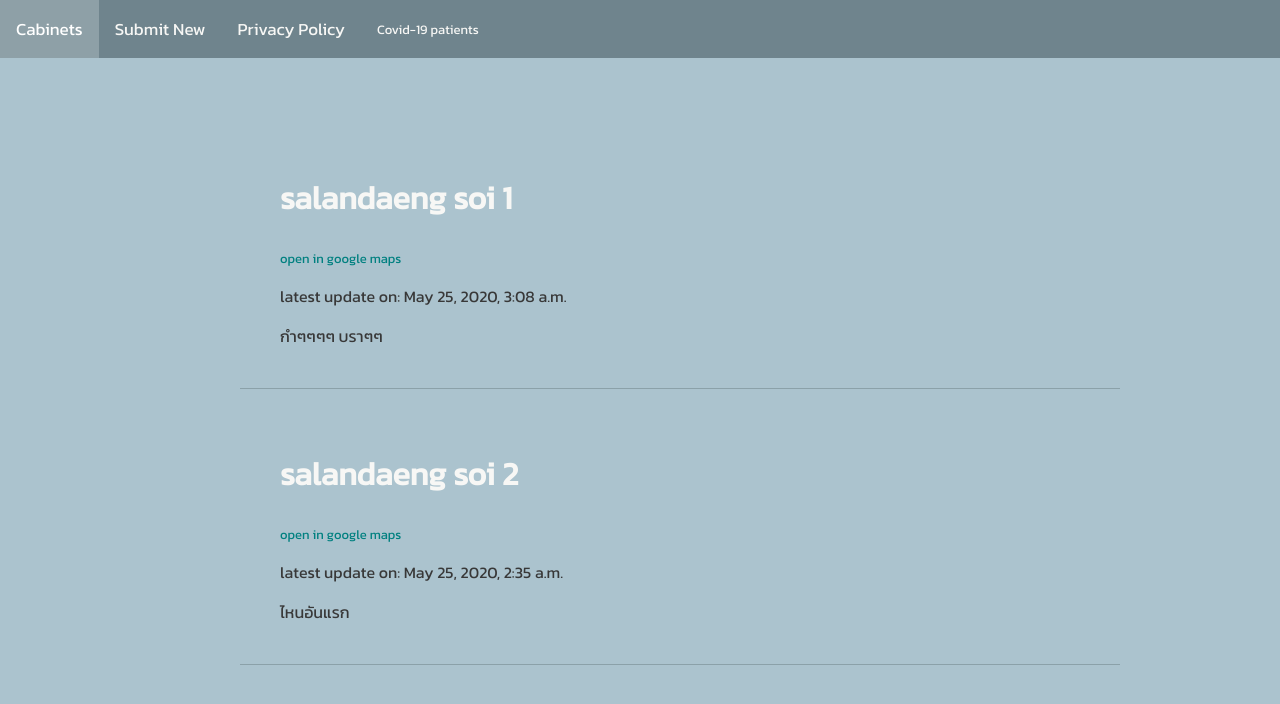
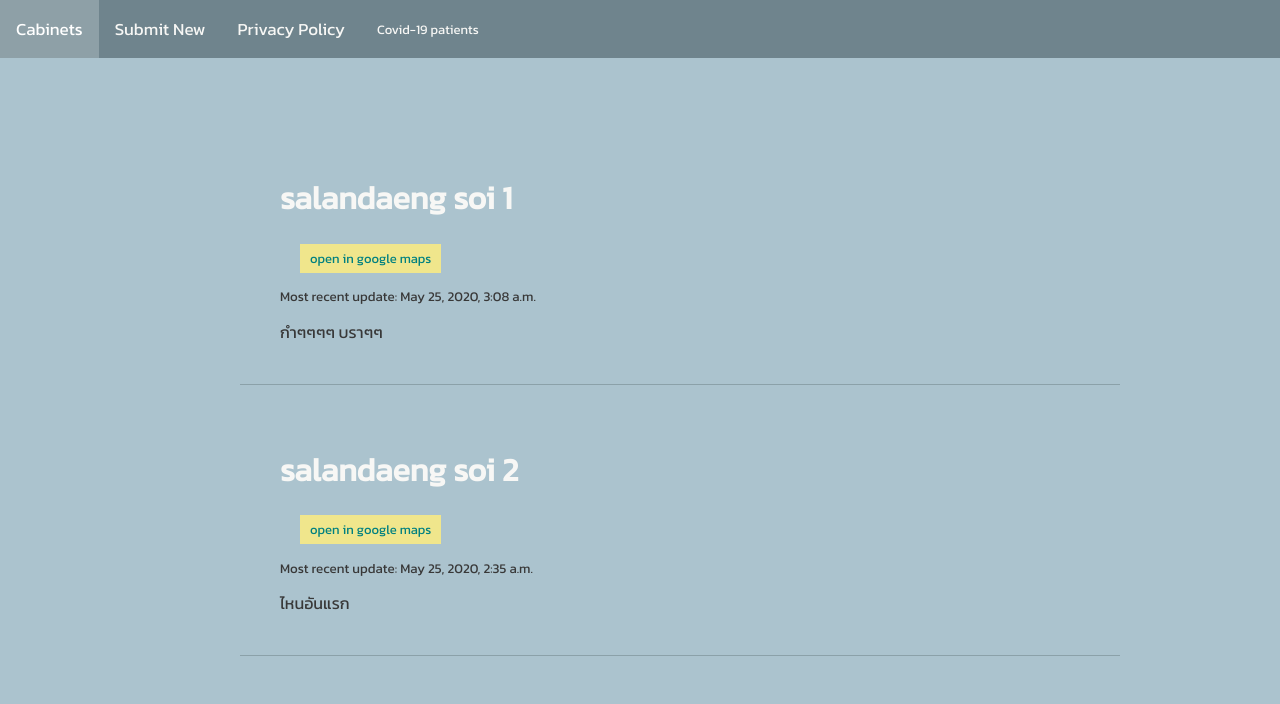
Before and after one commit to oochooo/toopunsuk, a Django app: template cabinets/templates/cabinets/index.html in a window 1280 px wide. Shown: the top 704 px of the page. Run offline with Django 3.2, Linux system fonts and the light colour scheme; data comes from the database, SQL or seed files in the repository; the template is opened without the code that fills it: values that come from a table or form of the project are taken from there, most other values are stand-ins (such as "Sample title", 1, 10 or a date in 2020); some web fonts are replaced.

Commit message:
frontend almost there

```diff
--- a/cabinets/static/cabinets/css/styles.css
+++ b/cabinets/static/cabinets/css/styles.css
@@ -25,15 +25,21 @@ a:visited {
 
 .someText{
     color: teal;
+    margin-left: 15px;
+    background-color: khaki;
+    padding: 5px 10px;
 }
 
 .detailsText {
-    display: grid;
-    grid-auto-flow: row;
+    display: flex;
+    flex-direction: row;
+    align-items: center;
+    justify-content: start;
     color: teal;
     font-size: small;
     grid-gap: 5px;
 }
+
 .list-container {
     display: flex;
     flex-direction: column;
@@ -67,6 +73,7 @@ body {
     font-family: 'Nanum Gothic Coding','Kanit', monospace;
     background-color: #abc3ce;
     color: rgb(56, 56, 56);
+    white-space: nowrap;
   }
 
   .topnav {
--- a/cabinets/static/cabinets/scripts/getLoc.js
+++ b/cabinets/static/cabinets/scripts/getLoc.js
@@ -51,7 +51,7 @@ thisVerySpecificDiv = document.getElementById('loctarget' + jsonLoc[index].cabin
 distance = haversineDistance([jsonLoc[index].data.lat, jsonLoc[index].data.lng], currentLoc);
 thisVerySpecificDiv.dataset.distance = distance;
 var thisVerySpecificLocSpan = document.getElementById('locspan' + jsonLoc[index].cabinet_id);
-thisVerySpecificLocSpan.innerHTML = distance.toFixed(2) + ' km away from you  ';
+thisVerySpecificLocSpan.innerHTML = distance.toFixed(2) + ' km away from you';
 }
 
 var sortedByLoc = categoryItemsArray.sort(sorter)
--- a/cabinets/templates/cabinets/index.html
+++ b/cabinets/templates/cabinets/index.html
@@ -6,8 +6,8 @@
 
         <div class = 'list-container' id ='loctarget{{ cabinet.id }}' data-loc="{{ cabinet.lat }}, {{ cabinet.lng }}">
             <a href="{% url 'cabinets:detail' cabinet.id %}"><h1>{{ cabinet.name_text }}</h1></a>
-            <div class = 'detailsText'><span id ='locspan{{ cabinet.id }}' class = 'someText'></span><a href="{{ cabinet.open_map_directions }}" class = 'someText'>open in google maps</a></div>
-            <p>latest update on: {{ cabinet.update_set.last.pub_date }}</p>
+            <div class = 'detailsText'><span id ='locspan{{ cabinet.id }}'></span><a href="{{ cabinet.open_map_directions }}" class = 'someText'>open in google maps</a></div>
+            <p style = 'font-size: smaller;'>Most recent update: {{ cabinet.update_set.last.pub_date }}</p>
             {{ cabinet.update_set.last.comment_text }} </div>
         {% endfor %}
 
--- a/cabinets/templates/cabinets/new_cabinet.html
+++ b/cabinets/templates/cabinets/new_cabinet.html
@@ -2,7 +2,7 @@
 
 
 {% block content %}
-<div style="display: flex; flex-direction: column; justify-content: center; align-items: center;"
+<div style="display: flex; flex-direction: column; justify-content: center; align-items: center;">
     <form method = "post" enctype="multipart/form-data">
         {% csrf_token %}
         {{ form.as_p }}
```
